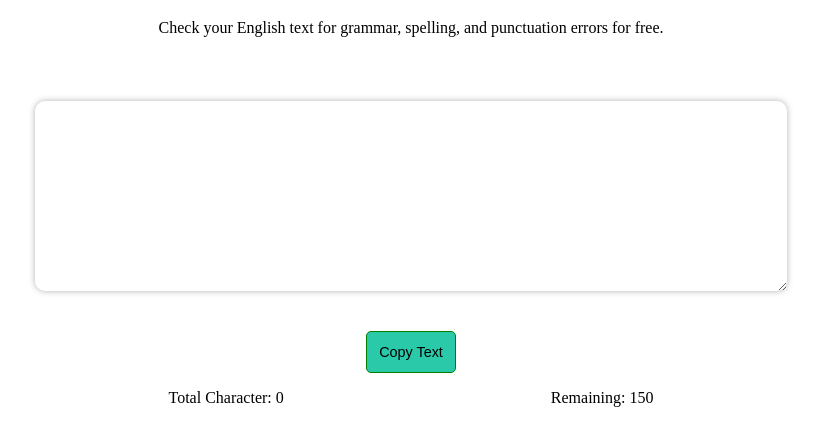
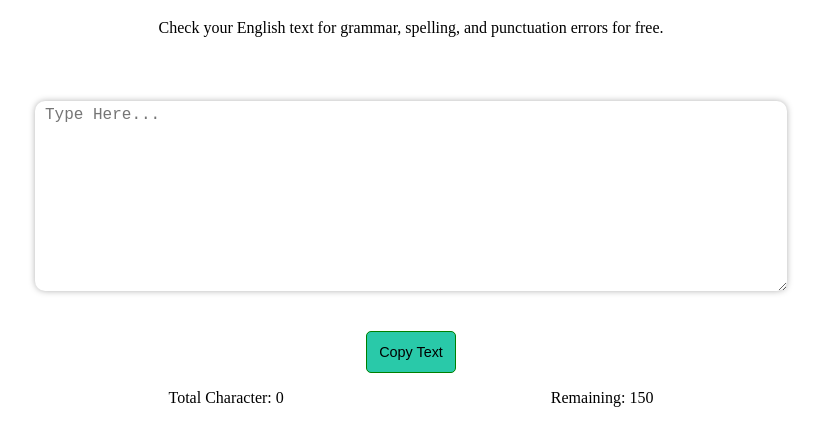
Before and after one commit to amit-077/TypoChecker, a plain HTML site: page index.html in a window 1280 px wide. Shown: the part 61-506 px from the top of the page, without its empty margins (229-1050 px from the left). Drawn offline with Linux system fonts and the light colour scheme.

Commit message:
Update index.html

```diff
--- a/index.html
+++ b/index.html
@@ -17,7 +17,7 @@
       <!-- GRAMMARLY PLUGIN -->
       <grammarly-editor-plugin>
       <div class="text" >
-        <textarea class="typedText" name="typedText" rows="10" cols="80" maxlength="150"></textarea>
+        <textarea class="typedText" name="typedText" rows="10" cols="80" maxlength="150" placeholder="Type Here..."></textarea>
       </div>
       </grammarly-editor-plugin>
       <!-- GRAMMARLY PLUGIN -->
```
